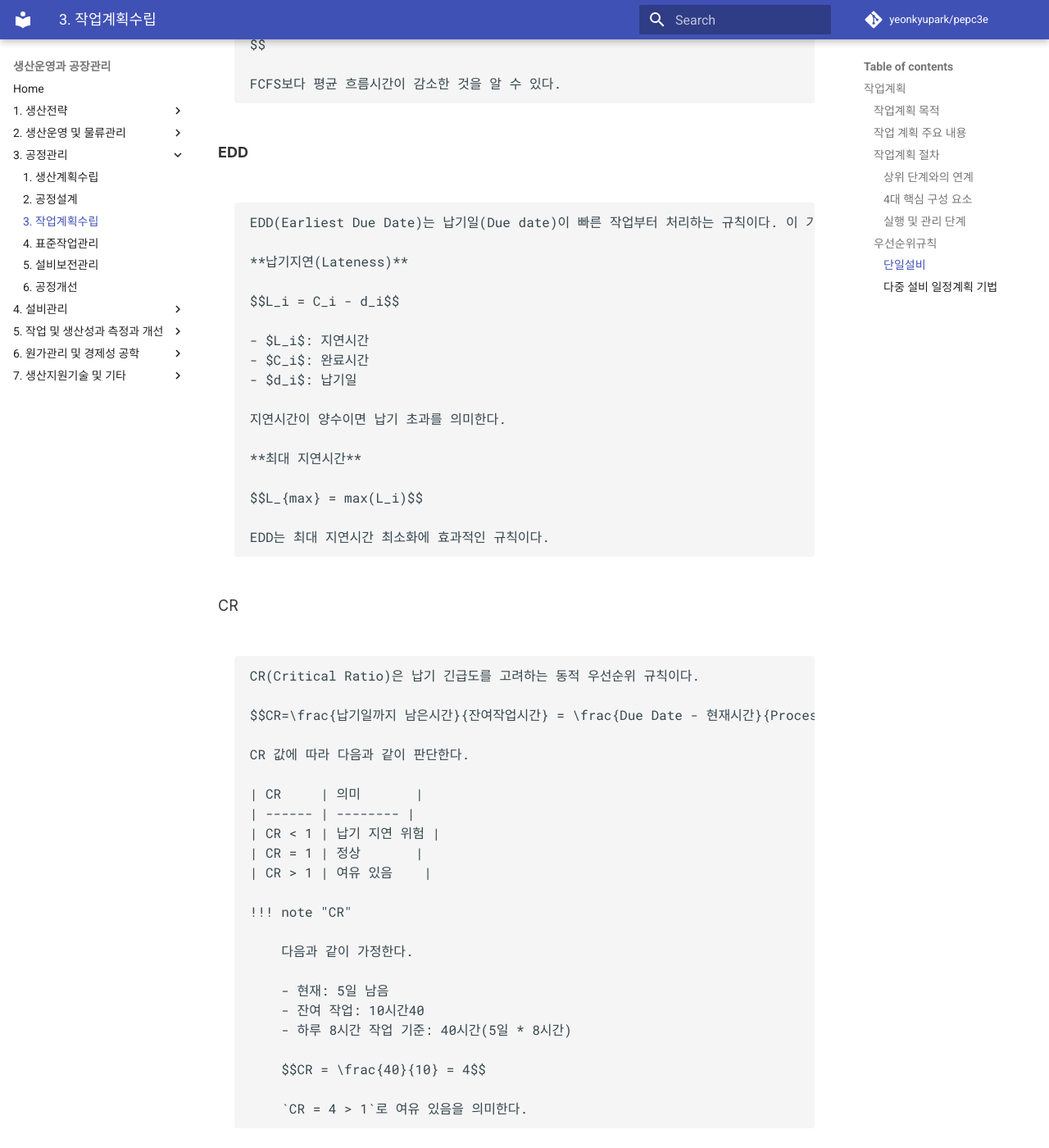
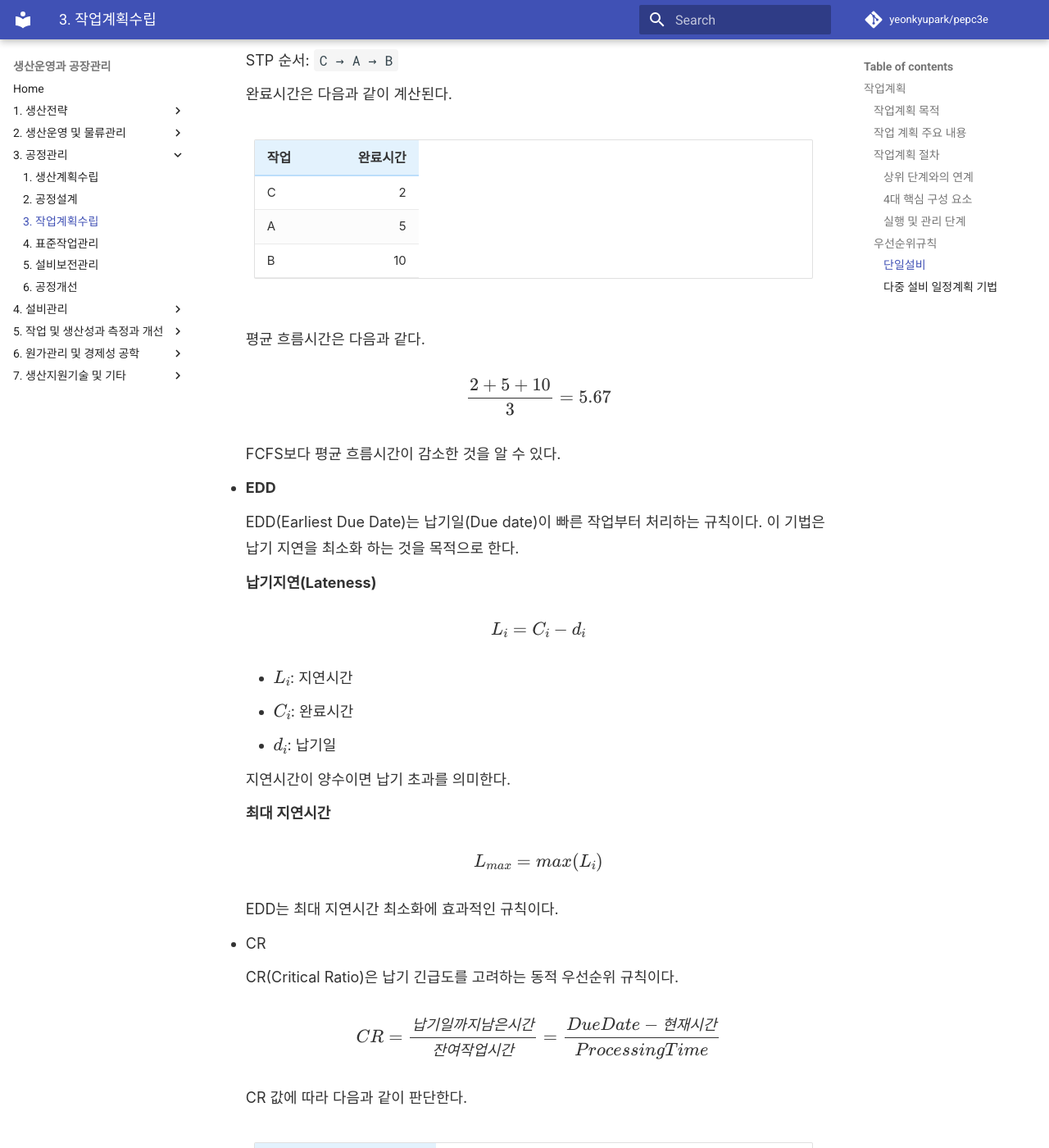
Before and after one commit to yeonkyupark/pepc3e, an MkDocs documentation site: the page built from docs/0303_work_planning.md, in a window 1280 px wide and 1400 px high, scrolled down 6878 px. Shown: the whole window at 82% size. Built offline with MkDocs 1.6.1 and Material for MkDocs 9.7.7, drawn with Linux system fonts in a browser that asks for light colours; comment, search, counter and statistics services are not loaded; some of the changed text lies outside the part shown.

```diff
--- a/docs/0303_work_planning.md
+++ b/docs/0303_work_planning.md
@@ -141,7 +141,7 @@ flowchart TD
 | EDD (Earliest Due Date)        | 납기가 가장 빠른 작업 우선 | 납기지연 최소화    |
 | CR (Critical Ratio)            | 긴급도가 높은 작업 우선   | 우선순위 동적 관리  |
 
-**FCFS**
+* **FCFS**
 
     FCFS(First Come First Served)는 먼저 도착한 작업을 먼저 처리하는 규칙으로 가장 단순한 작업순서 결정 방법이다.
 
@@ -183,7 +183,7 @@ flowchart TD
     \frac{3 + 8 + 10}{3} = 7
     $$
 
-**SPT**
+* **SPT**
 
     STP(Shortest Processing Time)는 처리시간이 짧은 작업부터 수행하는 규칙이다. 이는 평균 흐름시간을 최소화하고 평균 재공픔을 감소하는 것을 목적으로 한다. 평균 흐름시간 최소화에 최적인 규칙으로 알려져 있다.
 
@@ -213,7 +213,7 @@ flowchart TD
 
     FCFS보다 평균 흐름시간이 감소한 것을 알 수 있다.
 
-**EDD**
+* **EDD**
 
     EDD(Earliest Due Date)는 납기일(Due date)이 빠른 작업부터 처리하는 규칙이다. 이 기법은 납기 지연을 최소화 하는 것을 목적으로 한다.
 
@@ -233,7 +233,7 @@ flowchart TD
 
     EDD는 최대 지연시간 최소화에 효과적인 규칙이다.
 
-CR
+* CR
 
     CR(Critical Ratio)은 납기 긴급도를 고려하는 동적 우선순위 규칙이다.
 
```
